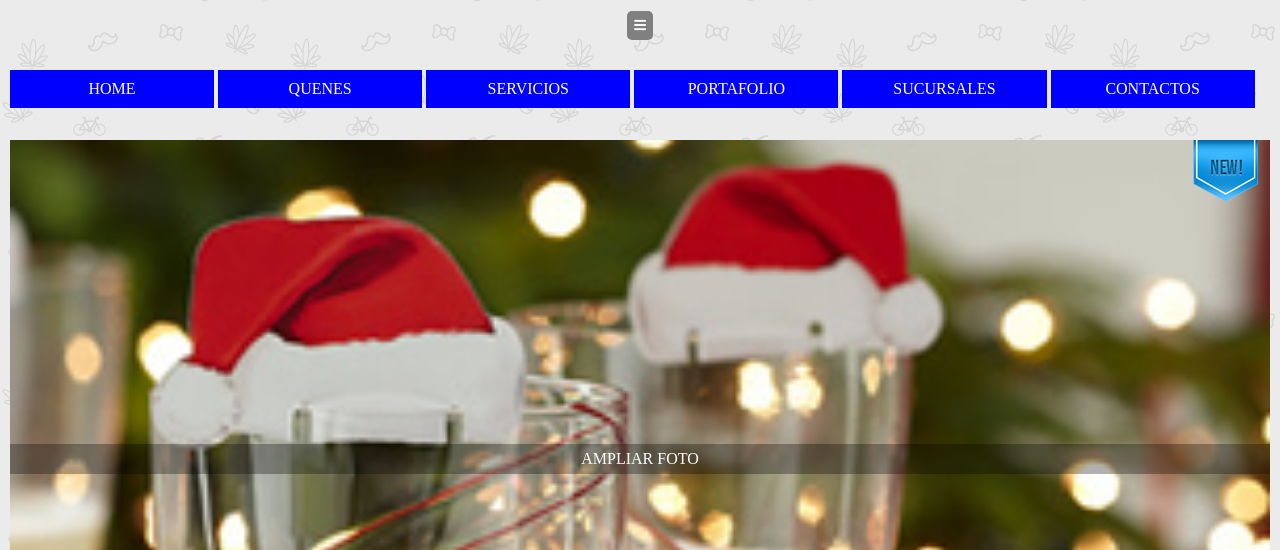
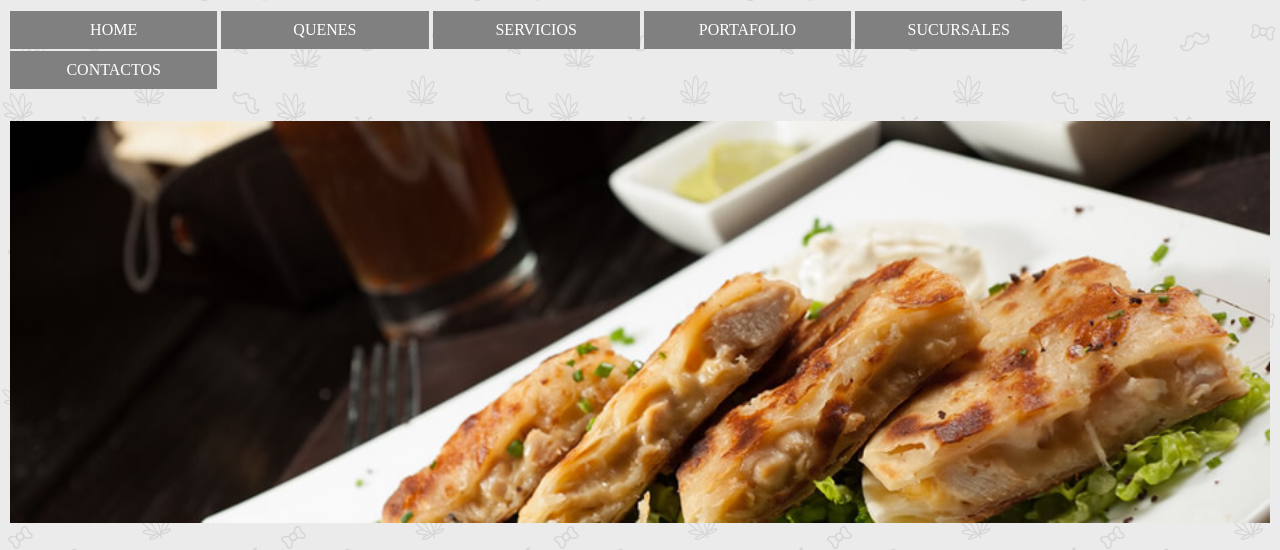
Before and after one commit to IvanLezcano/Cocina, a website: page views/index.html in a window 1280 px wide. Shown: the part 214-764 px from the top of the page. Drawn offline with Linux system fonts and the light colour scheme; files that its build step writes are made by us from their sources; files whose address does not match are found by name.

Commit message:
finalizado

```diff
--- a/public/home.css
+++ b/public/home.css
@@ -67,6 +67,7 @@ li{
 }
 .home article{
     width: 100%;
+    margin-bottom: 30px;
 
 }
 .home article img{
@@ -132,7 +133,7 @@ li{
 
 .home footer li{
     width: 100%;
-    background-color: rgb(248, 50, 43);
+    background-color: rgb(180, 51, 47);
     margin-bottom:2px ;
     padding: 10px 0;
     text-align: center;
@@ -153,18 +154,43 @@ li{
 
 @media (min-width: 768px){
 
+    .home button{
+        display: none;
+    }
+
+    .home header li{
+        background-color: grey;
+        display: inline-block;
+        width: 16.2%;
+        border-bottom: none;
 
 
-    .home header li{
-        background-color: blue;
-        display: inline-block;
-        width: 16.2%;
+    }
+    .home .banner img{
+        display: block;
+        width: 100%;
+        margin-top: 30px;
+        margin-bottom: 20px;
 
     }
 
     .home header li:last-child{
 
     }
+    .home article{
+        display: inline-block;
+        width: 49.6%;
+    }
 
 
 }
+
+@media (min-width: 1024px){
+
+.home article{
+    width: 33%;
+}
+.home header li{
+    width: 16.45%;
+}
+}
```
